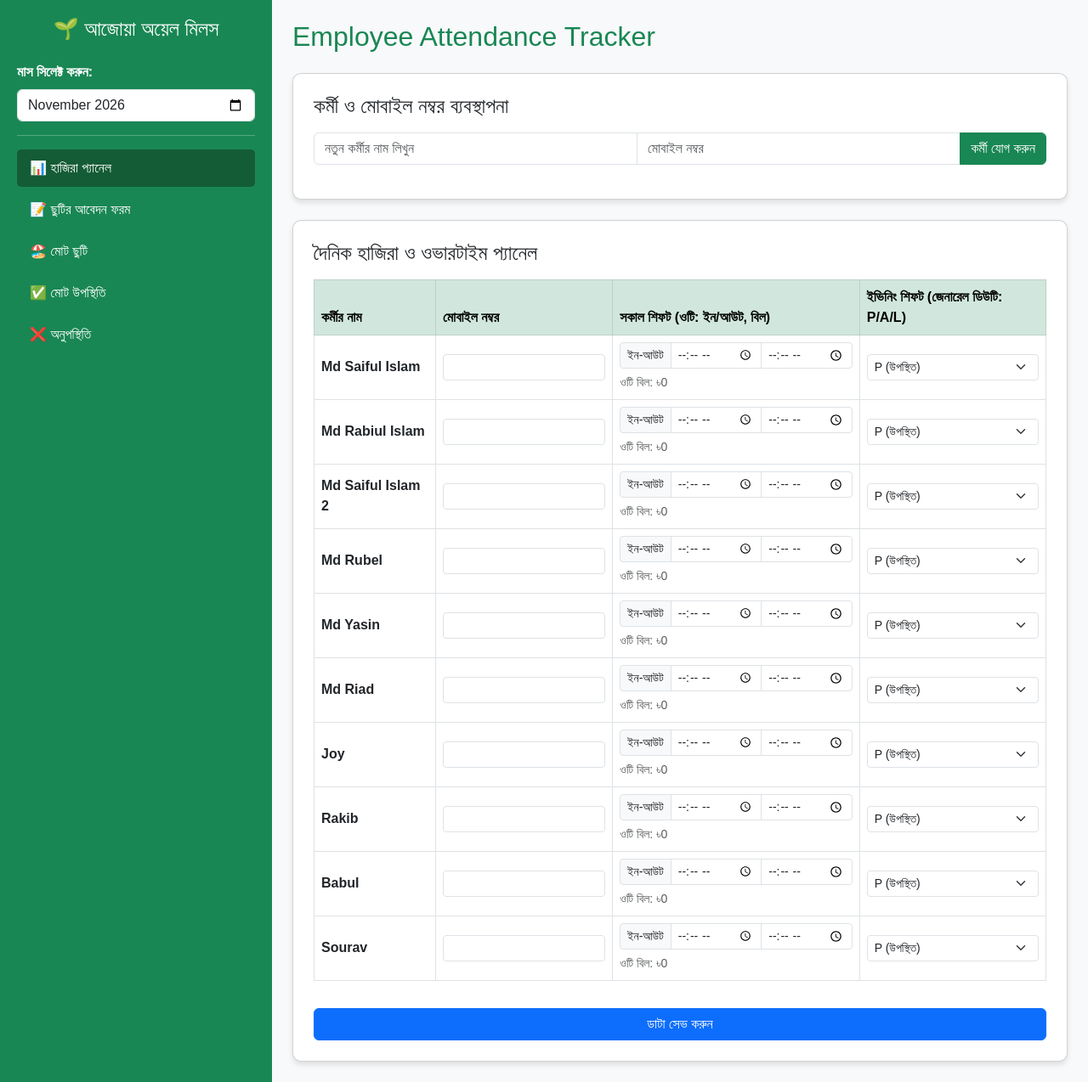
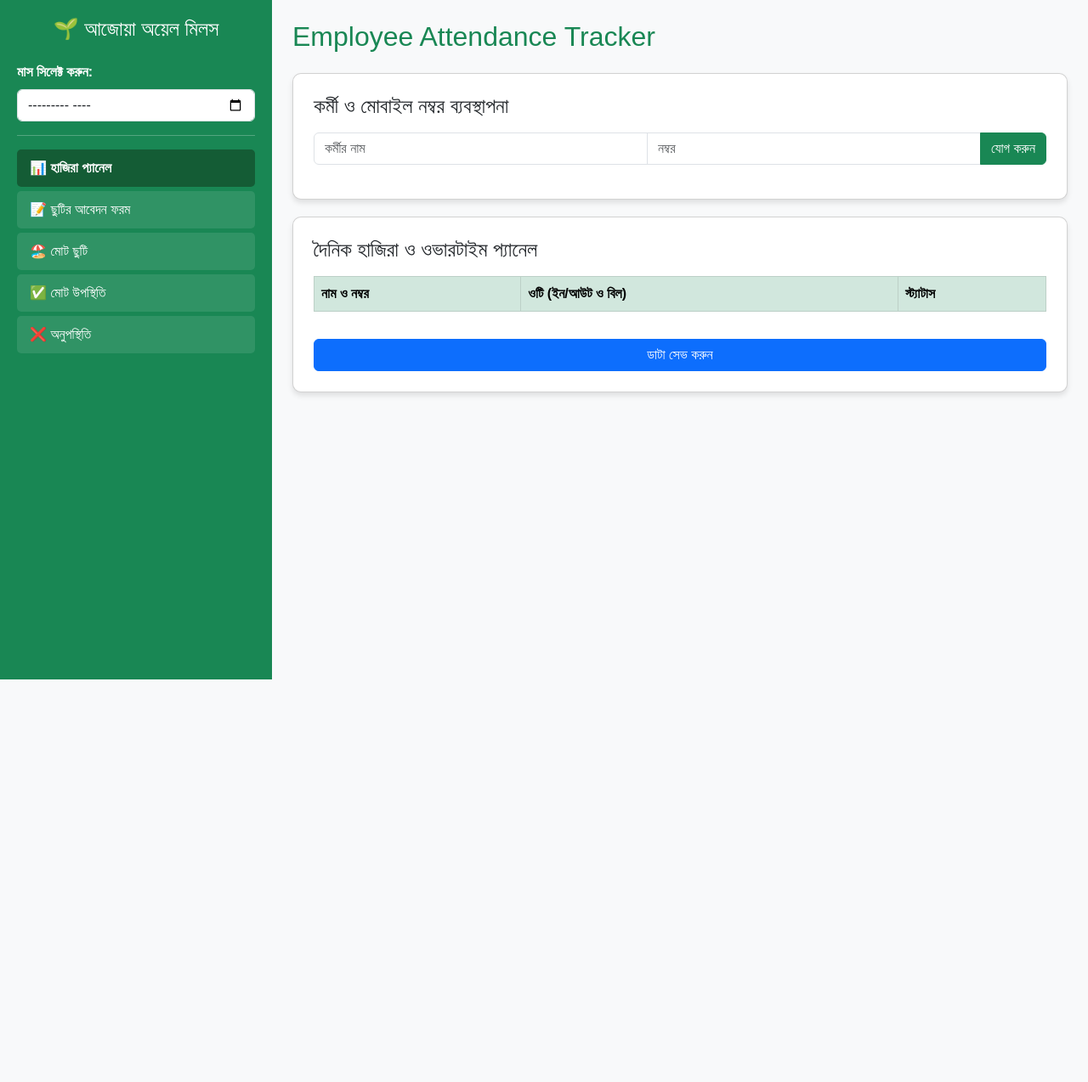
Before and after one commit to mdrobiulislam1995/atendance-tracker, a Flask app: page / in a window 1280 px wide. Shown: the whole page at 85% size. After the commit the page ends 800 px from the top, so only its background shows below. Run offline with Flask 3, Linux system fonts and the light colour scheme; lists and menus that the app fills with data are empty.

Commit message:
Update index.html

```diff
--- a/templates/index.html
+++ b/templates/index.html
@@ -3,7 +3,7 @@
 <head>
     <meta charset="UTF-8">
     <meta name="viewport" content="width=device-width, initial-scale=1.0">
-    <title>Ajwa oil Mills Employee Attendance Tracker</title>
+    <title>Ajwa Oil Mills Employee Attendance Tracker</title>
     <link href="https://cdn.jsdelivr.net/npm/bootstrap@5.3.0/dist/css/bootstrap.min.css" rel="stylesheet">
 
     <!-- PWA Setup & Manifest -->
@@ -17,10 +17,13 @@
 
     <style>
         body { background-color: #f8f9fa; font-family: 'SolaimanLipi', Arial, sans-serif; }
-        .sidebar { background: #198754; color: white; min-height: 100vh; padding: 20px; }
-        .sidebar a { color: white; text-decoration: none; display: block; padding: 10px 15px; border-radius: 5px; margin-bottom: 5px; }
-        .sidebar a:hover, .sidebar a.active { background: #145c35; }
-        .card { border-radius: 10px; box-shadow: 0 4px 6px rgba(0,0,0,0.1); }
+        .sidebar { background: #198754; color: white; padding: 20px; min-height: auto; }
+        @media (min-width: 768px) {
+            .sidebar { min-height: 100vh; }
+        }
+        .sidebar a { color: white; text-decoration: none; display: block; padding: 10px 15px; border-radius: 5px; margin-bottom: 5px; background: rgba(255,255,255,0.1); }
+        .sidebar a:hover, .sidebar a.active { background: #145c35; font-weight: bold; }
+        .card { border-radius: 10px; box-shadow: 0 4px 6px rgba(0,0,0,0.1); margin-bottom: 20px; }
     </style>
 </head>
 <body>
@@ -29,16 +32,25 @@
             <!-- Sidebar Menu -->
             <div class="col-md-3 sidebar">
                 <h4 class="text-center mb-4">🌱 আজোয়া অয়েল মিলস</h4>
+
+                <!-- Direct Install Button (Initially Hidden until browser allows) -->
+                <div id="installContainer" class="mb-3 text-center" style="display: none;">
+                    <button id="installBtn" class="btn btn-warning w-100 fw-bold shadow-sm" onclick="installPWA()">
+                        📲 অ্যাপ ইনস্টল করুন
+                    </button>
+                    <hr class="border-light">
+                </div>
+
                 <div class="mb-3">
                     <label class="form-label fw-bold">মাস সিলেক্ট করুন:</label>
                     <input type="month" id="currentMonth" class="form-control" onchange="loadAppData()">
                 </div>
                 <hr>
-                <a href="#" onclick="switchTab('attendance')" class="active" id="tab-attendance">📊 হাজিরা প্যানেল</a>
-                <a href="#" onclick="switchTab('leave-form')" id="tab-leave-form">📝 ছুটির আবেদন ফরম</a>
-                <a href="#" onclick="switchTab('total-leave')" id="tab-total-leave">🏖️ মোট ছুটি</a>
-                <a href="#" onclick="switchTab('total-present')" id="tab-total-present">✅ মোট উপস্থিতি</a>
-                <a href="#" onclick="switchTab('total-absent')" id="tab-total-absent">❌ অনুপস্থিতি</a>
+                <a href="javascript:void(0);" onclick="switchTab('attendance')" class="active" id="tab-attendance">📊 হাজিরা প্যানেল</a>
+                <a href="javascript:void(0);" onclick="switchTab('leave-form')" id="tab-leave-form">📝 ছুটির আবেদন ফরম</a>
+                <a href="javascript:void(0);" onclick="switchTab('total-leave')" id="tab-total-leave">🏖️ মোট ছুটি</a>
+                <a href="javascript:void(0);" onclick="switchTab('total-present')" id="tab-total-present">✅ মোট উপস্থিতি</a>
+                <a href="javascript:void(0);" onclick="switchTab('total-absent')" id="tab-total-absent">❌ অনুপস্থিতি</a>
             </div>
 
             <!-- Main Content Area -->
@@ -47,12 +59,12 @@
 
                 <!-- Attendance Panel -->
                 <div id="section-attendance" class="content-section">
-                    <div class="card p-4 mb-4">
+                    <div class="card p-4">
                         <h4 class="mb-3">কর্মী ও মোবাইল নম্বর ব্যবস্থাপনা</h4>
                         <div class="input-group mb-3">
-                            <input type="text" id="newEmpName" class="form-control" placeholder="নতুন কর্মীর নাম লিখুন">
-                            <input type="text" id="newEmpMobile" class="form-control" placeholder="মোবাইল নম্বর">
-                            <button class="btn btn-success" onclick="addNewEmployee()">কর্মী যোগ করুন</button>
+                            <input type="text" id="newEmpName" class="form-control" placeholder="কর্মীর নাম">
+                            <input type="text" id="newEmpMobile" class="form-control" placeholder="নম্বর">
+                            <button class="btn btn-success" onclick="addNewEmployee()">যোগ করুন</button>
                         </div>
                     </div>
 
@@ -62,10 +74,9 @@
                             <table class="table table-bordered align-middle">
                                 <thead class="table-success">
                                     <tr>
-                                        <th>কর্মীর নাম</th>
-                                        <th>মোবাইল নম্বর</th>
-                                        <th>সকাল শিফট (ওটি: ইন/আউট, বিল)</th>
-                                        <th>ইভিনিং শিফট (জেনারেল ডিউটি: P/A/L)</th>
+                                        <th>নাম ও নম্বর</th>
+                                        <th>ওটি (ইন/আউট ও বিল)</th>
+                                        <th>স্ট্যাটাস</th>
                                     </tr>
                                 </thead>
                                 <tbody id="attendanceTableBody">
@@ -92,35 +103,35 @@
                             </div>
                             <div class="row">
                                 <div class="col-md-6 mb-3">
-                                    <label class="form-label">ছুটি শুরুর তারিখ:</label>
+                                    <label class="form-label">শুরুর তারিখ:</label>
                                     <input type="date" id="leaveStart" class="form-control" required>
                                 </div>
                                 <div class="col-md-6 mb-3">
-                                    <label class="form-label">ছুটি শেষ হবার তারিখ:</label>
+                                    <label class="form-label">শেষ তারিখ:</label>
                                     <input type="date" id="leaveEnd" class="form-control" required>
                                 </div>
                             </div>
                             <div class="mb-3">
-                                <label class="form-label">ছুটি নেওয়ার কারণ:</label>
+                                <label class="form-label">কারণ:</label>
                                 <textarea id="leaveReason" class="form-control" rows="2" required></textarea>
                             </div>
                             <div class="mb-3">
-                                <label class="form-label">ছুটি চলাকালীন কোথায় অবস্থান করবেন:</label>
+                                <label class="form-label">অবস্থান:</label>
                                 <input type="text" id="leaveLocation" class="form-control" required>
                             </div>
                             <div class="mb-3">
-                                <label class="form-label">আবেদনকারীর স্বাক্ষর:</label>
+                                <label class="form-label">স্বাক্ষর:</label>
                                 <input type="text" id="leaveSign" class="form-control" required>
                             </div>
                             <div class="mb-3">
-                                <label class="form-label">কর্তৃপক্ষের অনুমোদন:</label>
+                                <label class="form-label">অনুমোদন:</label>
                                 <select id="leaveApproval" class="form-control">
                                     <option value="Pending">অপেক্ষমাণ (Pending)</option>
                                     <option value="Approved">অনুমোদিত (Approved)</option>
                                     <option value="Rejected">প্রত্যাখ্যাত (Rejected)</option>
                                 </select>
                             </div>
-                            <button type="submit" class="btn btn-success">আবেদন সাবমিট করুন ও হোয়াটসঅ্যাপে শেয়ার করুন</button>
+                            <button type="submit" class="btn btn-success">সাবমিট করুন ও হোয়াটসঅ্যাপে শেয়ার</button>
                         </form>
                     </div>
                 </div>
@@ -140,6 +151,25 @@
     </div>
 
     <script>
+        let deferredPrompt;
+        window.addEventListener('beforeinstallprompt', (e) => {
+            e.preventDefault();
+            deferredPrompt = e;
+            document.getElementById('installContainer').style.display = 'block';
+        });
+
+        async function installPWA() {
+            if (deferredPrompt) {
+                deferredPrompt.prompt();
+                let { outcome } = await deferredPrompt.userChoice;
+                if (outcome === 'accepted') {
+                    console.log('User accepted the install prompt');
+                }
+                deferredPrompt = null;
+                document.getElementById('installContainer').style.display = 'none';
+            }
+        }
+
         let appData = { employees: [], records: {}, leaves: [] };
 
         document.getElementById('currentMonth').value = new Date().toISOString().slice(0, 7);
@@ -175,41 +205,36 @@
             let monthRecords = (appData.records && appData.records[month]) || {};
 
             appData.employees.forEach((emp, index) => {
-                let empRec = monthRecords[emp.name] || { ot_in: '', ot_out: '', status: 'P' };
+                let empRec = monthRecords[emp.name] || { ot_in: '', ot_out: '', status: 'P', ot_bill: 0 };
                 let tr = document.createElement('tr');
                 tr.innerHTML = `
-                    <td><strong>${emp.name}</strong></td>
-                    <td><input type="text" class="form-control form-control-sm" value="${emp.mobile || ''}" onchange="updateMobile(${index}, this.value)"></td>
+                    <td>
+                        <strong>${emp.name}</strong><br>
+                        <small class="text-muted">${emp.mobile || 'নম্বর নেই'}</small>
+                    </td>
                     <td>
                         <div class="input-group input-group-sm mb-1">
-                            <span class="input-group-text">ইন-আউট</span>
                             <input type="time" class="form-control" value="${empRec.ot_in || ''}" onchange="updateRec('${emp.name}', 'ot_in', this.value)">
                             <input type="time" class="form-control" value="${empRec.ot_out || ''}" onchange="updateRec('${emp.name}', 'ot_out', this.value)">
                         </div>
-                        <small class="text-muted">ওটি বিল: <span id="bill-${index}">৳${empRec.ot_bill || 0}</span></small>
+                        <small class="text-success fw-bold">ওটি বিল: ৳<span id="bill-${index}">${empRec.ot_bill || 0}</span></small>
                     </td>
                     <td>
                         <select class="form-select form-select-sm" onchange="updateRec('${emp.name}', 'status', this.value)">
-                            <option value="P" ${empRec.status === 'P' ? 'selected' : ''}>P (উপস্থিত)</option>
-                            <option value="A" ${empRec.status === 'A' ? 'selected' : ''}>A (অনুপস্থিত)</option>
-                            <option value="L" ${empRec.status === 'L' ? 'selected' : ''}>L (ছুটি)</option>
+                            <option value="P" ${empRec.status === 'P' ? 'selected' : ''}>P</option>
+                            <option value="A" ${empRec.status === 'A' ? 'selected' : ''}>A</option>
+                            <option value="L" ${empRec.status === 'L' ? 'selected' : ''}>L</option>
                         </select>
                     </td>
                 `;
                 tbody.appendChild(tr);
             });
 
-            // Populate leave dropdown
             let leaveSelect = document.getElementById('leaveName');
             leaveSelect.innerHTML = '';
             appData.employees.forEach(emp => {
                 leaveSelect.innerHTML += `<option value="${emp.name}">${emp.name}</option>`;
             });
-        }
-
-        function updateMobile(index, val) {
-            appData.employees[index].mobile = val;
-            saveDataToServer('update_employees', { employees: appData.employees });
         }
 
         function updateRec(name, field, val) {
@@ -219,7 +244,6 @@
 
             appData.records[month][name][field] = val;
 
-            // Calculate OT Bill if times change
             let rec = appData.records[month][name];
             if(rec.ot_in && rec.ot_out) {
                 let [h1, m1] = rec.ot_in.split(':').map(Number);
@@ -260,16 +284,12 @@
                 reason: document.getElementById('leaveReason').value,
                 location: document.getElementById('leaveLocation').value,
                 sign: document.getElementById('leaveSign').value,
-                approval: document.getElementById('leaveApproval').value
+                approval: document.getElementById('leaveApproval`
             };
 
             saveDataToServer('save_leave', { leave });
 
-            let text = `📝 *ছুটির আবেদন ফরম* - আজোয়া অয়েল মিলস\n` +
-                       `নাম: ${leave.name}\nমোবাইল: ${leave.mobile}\n` +
-                       `তারিখ: ${leave.start} হতে ${leave.end}\nকারণ: ${leave.reason}\n` +
-                       `অবস্থান: ${leave.location}\nঅনুমোদন: ${leave.approval}`;
-
+            let text = `📝 *ছুটির আবেদন ফরম* - আজোয়া অয়েল মিলস\nনাম: ${leave.name}\nমোবাইল: ${leave.mobile}\nতারিখ: ${leave.start} হতে ${leave.end}\nকারণ: ${leave.reason}\nঅবস্থান: ${leave.location}\nঅনুমোদন: ${leave.approval}`;
             let whatsappUrl = `https://api.whatsapp.com/send?text=${encodeURIComponent(text)}`;
             window.open(whatsappUrl, '_blank');
         }
```
